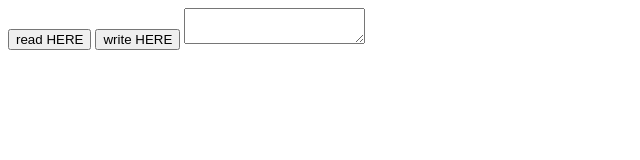
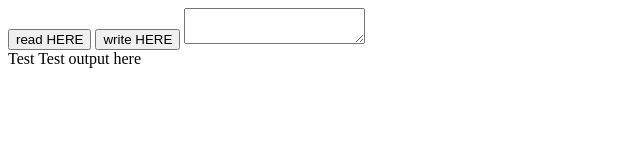
Before and after one commit to gongjing1357/cle4, a plain HTML site: page index.html in a window 1280 px wide. Shown: the whole page, without its empty margins (0-640 px from the left). Drawn offline with Linux system fonts and the light colour scheme.

Commit message:
Add files via upload

```diff
--- a/index.html
+++ b/index.html
@@ -8,6 +8,8 @@
         <button id="permissionButton">read HERE</button>
         <button id="writeButton">write HERE</button>
         <textarea type="text" id ="nfcTextbox"></textarea>
+        <br/>
+        <div id="console">Test Test output here<br/></div>
         <script src="js/nfc.js"></script>
     </body>
 </html>
```
